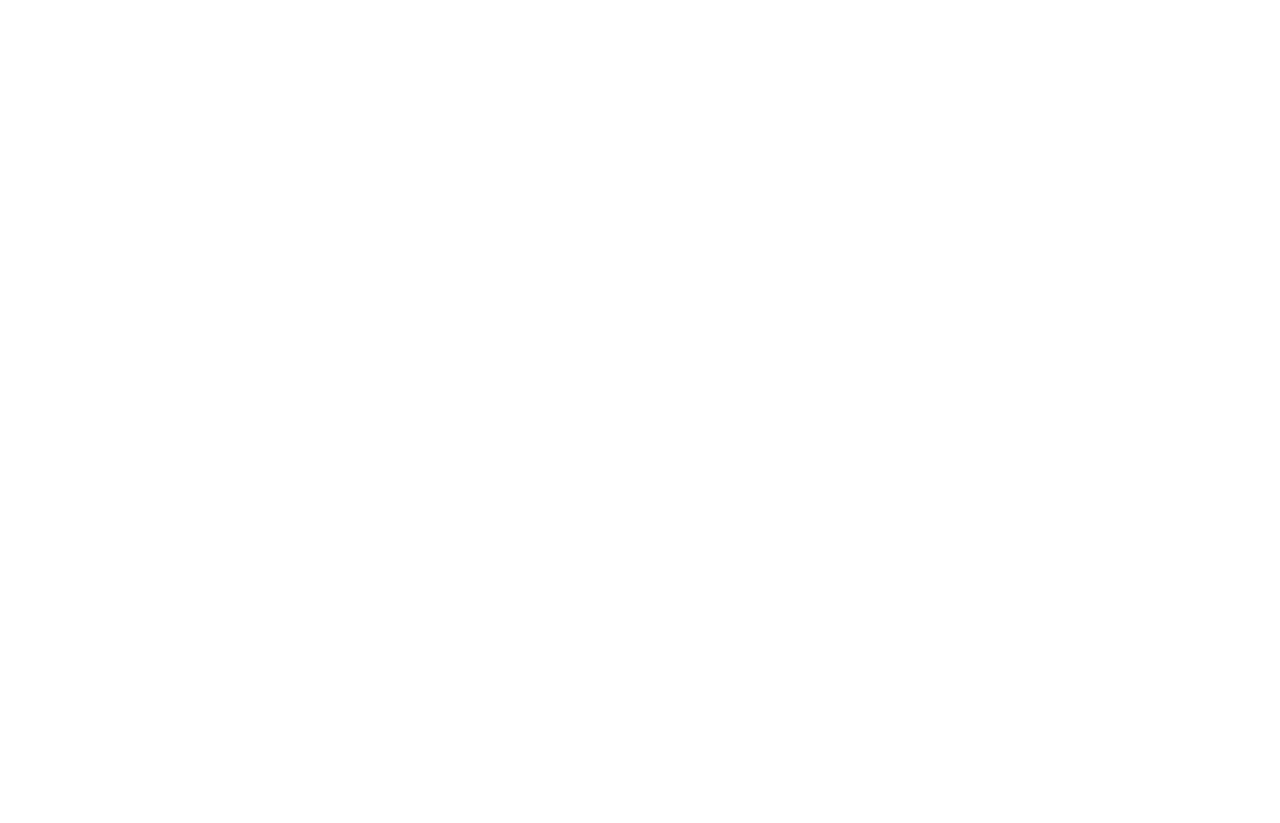
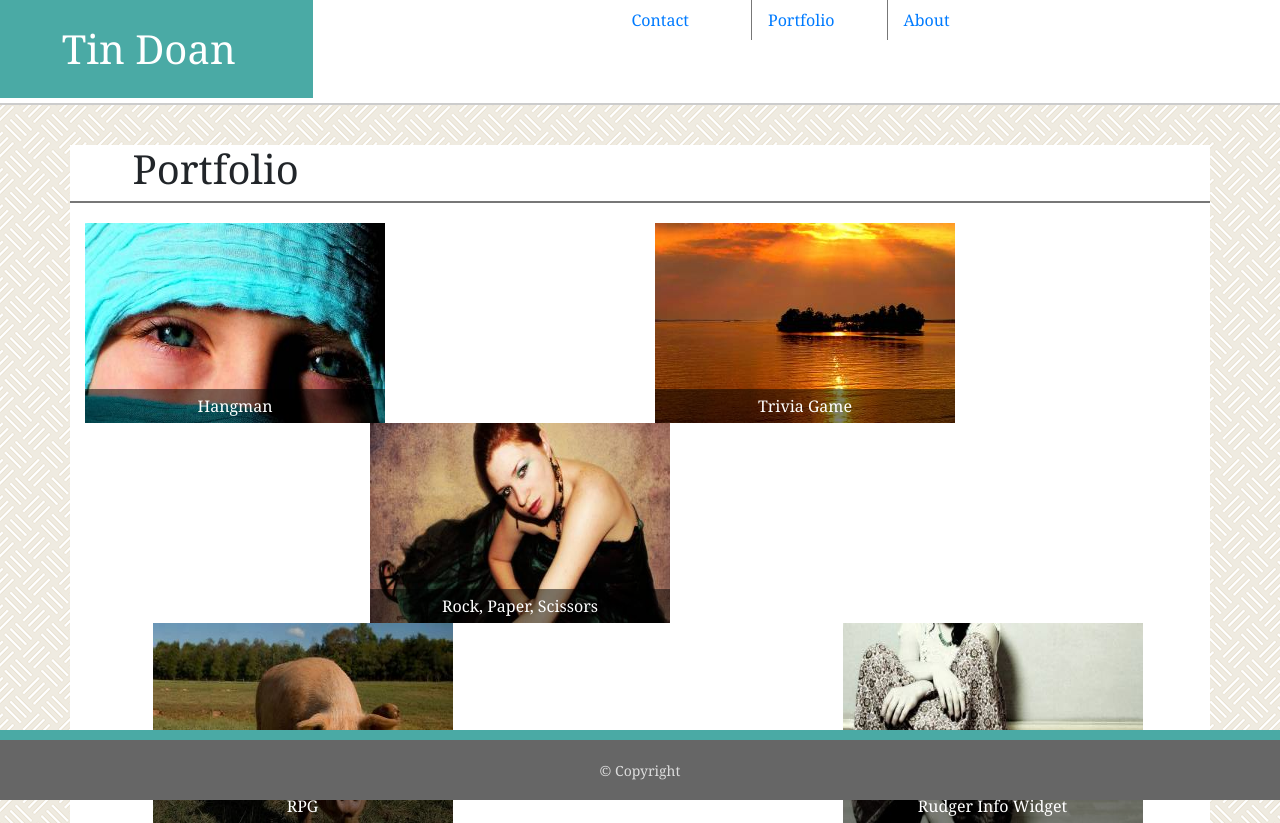
Before and after one commit to tindoann/Bootstrap-Portfolio, a plain HTML site: page portfolio.html in a window 1280 px wide. Before the commit the page ends 800 px from the top, so only its background shows below. Drawn offline with nearby package versions, Linux system fonts and the light colour scheme.

Commit message:
added portfolio

```diff
--- a/portfolio.html
+++ b/portfolio.html
@@ -0,0 +1,98 @@
+<!DOCTYPE html>
+<html lang="en">
+
+<head>
+  <meta charset="UTF-8">
+  <meta name="viewport" content="width=device-width, initial-scale=1.0">
+  <meta http-equiv="X-UA-Compatible" content="ie=edge">
+  <link rel="stylesheet" href="https://maxcdn.bootstrapcdn.com/bootstrap/4.3.1/css/bootstrap.min.css">
+  <link rel="stylesheet" href="style.css">
+  <title>Tin Doan</title>
+</head>
+
+<body>
+  <header class="container-fullwidth">
+    <div class="row" id="wrapper">
+      <h1 class="col-3" id="name">Tin Doan</h1>
+      <div class="col-4" id="nav-right">
+        <ul class="nav justify-content-end">
+          <div class="col-4">
+            <li class="nav-item">
+              <a class="nav-link" id="contact" href="contact.html">Contact</a>
+            </li>
+          </div>
+          <div class="col-4">
+            <li class="nav-item">
+              <a class="nav-link" href="portfolio.html">Portfolio</a>
+            </li>
+          </div>
+          <div class="col-4">
+            <li class="nav-item">
+              <a class="nav-link" href="index.html">About</a>
+            </li>
+          </div>
+        </ul>
+      </div>
+    </div>
+  </header>
+
+  <div class="container" id="main-container">
+    <div class="row" id="top-header">
+      <div class="col-11">
+        <h1>Portfolio</h1>
+      </div>
+    </div>
+    <div class="row" id="main-content">
+        <div class="container">
+            <div class="row">
+
+              <div class="col-lg-6 col-md-12">
+                 <div class="content">
+                    <img src="assets/images/pic1.jpeg"  alt="photo">
+                    <span>Hangman</span>
+                 </div>
+              </div>
+
+           <div class="col-lg-6 col-md-12">
+              <div class="content">
+                  <img src="assets/images/pic2.jpeg"  alt="photo">
+                  <span>Trivia Game</span>
+              </div>
+           </div>
+
+           <div class="col-lg-6 col-md-12">
+              <div class="content">
+                  <img src="assets/images/pic3.jpeg"  alt="photo">
+                  <span>Rock, Paper, Scissors</span>
+              </div>
+           </div>
+          </div>
+
+          <div class="row">
+
+            <div class="col-lg-6 col-md-12">
+              <div class="content">
+                  <img src="assets/images/pic4.jpeg"  alt="photo">
+                  <span>RPG</span>
+              </div>
+            </div>
+
+           <div class="col-lg-" col-md-12">
+              <div class="content">
+                  <img src="assets/images/pic5.jpeg"  alt="photo">
+                  <span>Rudger Info Widget</span>
+              </div>
+           </div>
+          </div>
+    </div>
+
+
+    </div>
+</div>
+  <footer>
+    © Copyright
+  </footer>
+
+</body>
+
+</html>
--- a/style.css
+++ b/style.css
@@ -58,3 +58,31 @@ footer {
   position: fixed;
   bottom: 0;
 }
+
+.content {
+  width: 300px;
+  height: 200px;
+  display: inline-block;
+  background-size: cover;
+  background-position: 50% 50%;
+  background-repeat: no-repeat;
+  position: relative;
+}
+
+.content img {
+  height: 200px;
+  width: 300px;
+
+}
+
+span {
+  position: absolute;
+  bottom: 0;
+  left: 0;
+  right: 0;
+  display: black;
+  background: rgba(0,0,0,0.5);
+  color: #fff;
+  padding: 5px;
+  text-align: center;
+}
```
Also changed, not shown: contact.html (+1 -1 lines), index.html (+5 -5 lines).
